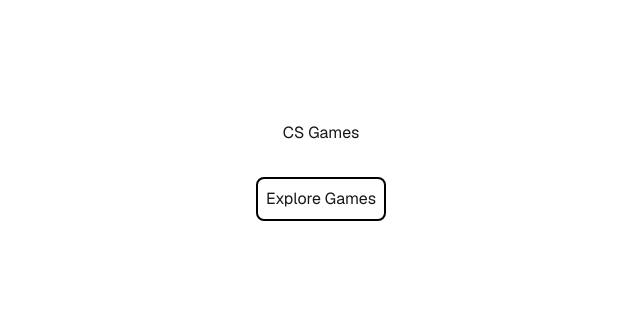
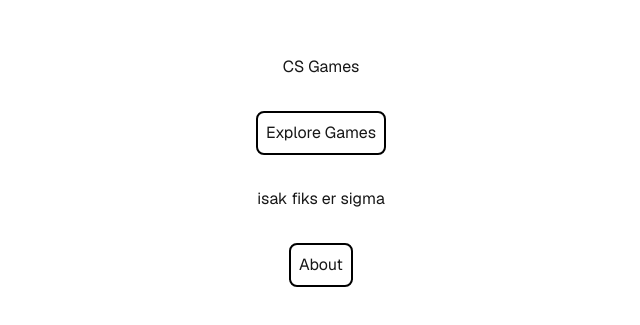
Before and after one commit to isakfiks/csgames, a Next.js app: page / in a window 1280 px wide. Shown: the part 229-554 px from the top of the page, without its empty margins (319-959 px from the left). Built offline with nearby package versions, Linux system fonts and the light colour scheme.

Commit message:
trust me bro we need ts

```diff
--- a/app/page.tsx
+++ b/app/page.tsx
@@ -7,6 +7,9 @@ export default function Home() {
         <h1>CS Games</h1>
         <Link href="/explore">
         <button className="border-black p-2 rounded-lg border-2">Explore Games</button></Link>
+        <h2>isak fiks er sigma</h2>
+        <Link href="/about">
+        <button className="border-black p-2 rounded-lg border-2">About</button></Link>
       </main>
       <footer className="row-start-3 flex gap-[24px] flex-wrap items-center justify-center">
       </footer>
```
